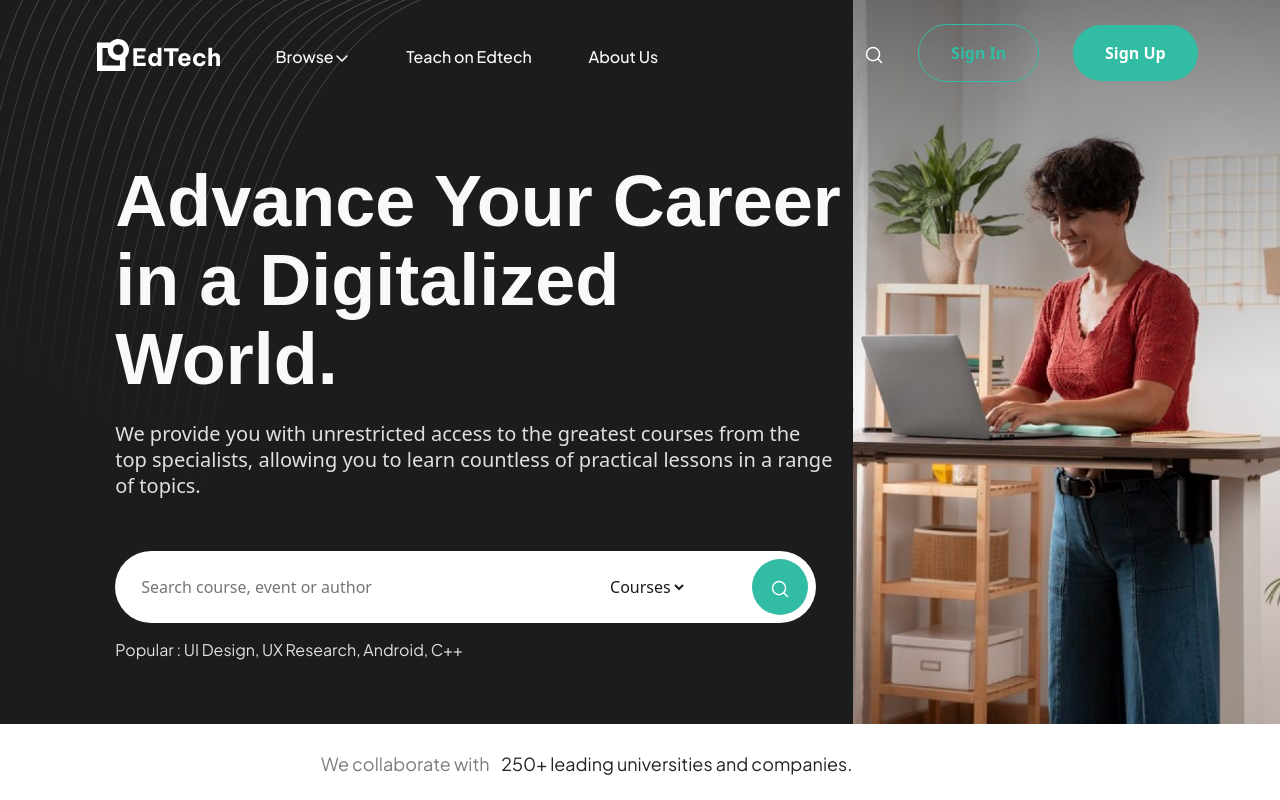
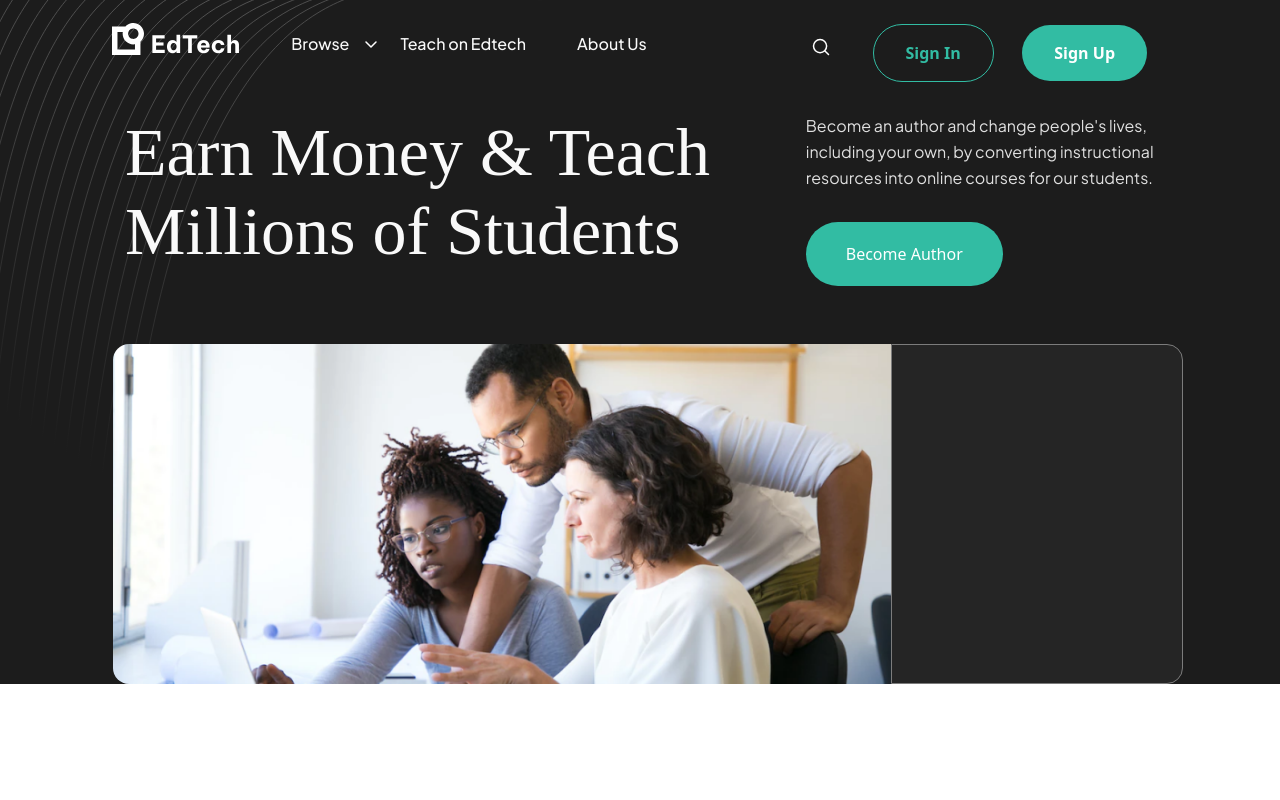
Before and after one commit to OrkhanKarimli/cardscomponent, a React (Create React App) app: page / in a window 1280 px wide. Shown: the top 800 px of the page. Built offline with nearby package versions, Linux system fonts and the light colour scheme; a web font is replaced by a local one.

Commit message:
fix nav bugs

```diff
--- a/src/App.js
+++ b/src/App.js
@@ -1,25 +1,10 @@
 import "./App.css";
 import "./scss/style.scss";
-import Landingpage from "./components/Landingpage";
-import Socialproof from "./components/Socialproof";
-import Popularcourses from "./components/Popularcourses";
-import Authorspage from "./components/Authorspage";
-import Aboutus from "./components/Aboutus";
-import Whyus from "./components/Whyus";
-import Testimonials from "./components/Testimonialspage";
-import Footer from "./components/Footer"
+import "./components/Teachonedtech"
+import Teachonedtech from "./components/Teachonedtech";
 function App() {
   return(
-    <>
-    <Landingpage/>
-    <Socialproof/>
-    <Popularcourses/>
-    <Authorspage/>
-    <Aboutus/>
-    <Whyus/>
-    <Testimonials/>
-    <Footer/>
-    </>
+<Teachonedtech/>
 
   )
 }
--- /dev/null
+++ b/src/components/Teachonedtech.jsx
@@ -0,0 +1,95 @@
+import React from "react";
+import { ReactComponent as Searchicon } from "../icons/Search.svg";
+import { ReactComponent as Caretdown } from "../icons/CaretDown.svg";
+import { ReactComponent as Logoicon } from "../icons/Logo.svg";
+import {ReactComponent as Pattern} from "../icons/Patern.svg"
+import { useState } from "react";
+import "bootstrap/dist/css/bootstrap.css";
+const Teachonedtech = () => {
+  const [isActive, setActive] = useState(false);
+
+  const handleClick = (e) => {
+    setActive(!isActive);
+  };
+  return (
+    <div className="container-fluid teachonedtech_main">
+       <i>
+        <Pattern/>
+       </i>
+      <div className="row justify-content-center">
+      <div className="col-md-10 landingnav">
+          <div className="row ">
+            <div className="col-md-7">
+              <ul>
+                <li >
+                  <i className="fixingicontech">
+                    <Logoicon />
+                  </i>
+                  <p>EdTech</p>
+                </li>
+                <li  className={isActive ? "addbottom" : ""} onClick={handleClick}>
+                  <p>Browse</p>
+                  <i className="fixearrowicedtech">
+                    <Caretdown />
+                  </i>
+                </li>
+                <li  className={isActive ? "addbottom" : ""} onClick={handleClick}>
+                  <p>Teach on Edtech</p>
+                </li>
+                <li  className={isActive ? "addbottom" : ""} onClick={handleClick}>
+                  <p>About Us</p>
+                </li>
+              </ul>
+            </div>
+            <div className="col-md-4">
+              <ul>
+                <li>
+                  <i className="fixedtechnaviconsc">
+                    <Searchicon/>
+                  </i>
+                </li>
+                <li>
+                  <button>
+                    Sign In
+                  </button>
+                </li>
+                <li>
+                <button>
+                    Sign Up
+                  </button>
+                </li>
+              </ul>
+            </div>
+          </div>
+        </div>
+        <div className="col-md-12 techtitle">
+            <div className="row">
+                <div className="col-md-7">
+                 <h1>
+                 Earn Money & Teach Millions of Students
+                 </h1>
+                </div>
+                <div className="col-md-4">
+                 <p>
+                 Become an author and change people's lives, including your own, by converting instructional resources into online courses for our students.
+                 </p>
+                 <button>
+                 Become Author
+                 </button>
+                </div>
+                <div className="col-md-8 edtechcontentimg">
+
+                </div>
+                <div className="col-md-4 edtechcontenttext">
+
+                </div>
+            </div>
+        </div>
+      </div>
+
+    </div>
+
+  );
+};
+
+export default Teachonedtech;
--- /dev/null
+++ b/src/scss/_teachonedtech.scss
@@ -0,0 +1,92 @@
+@mixin teach_edtech_text($size, $height, $weight, $color, $family) {
+  font-size: $size;
+  line-height: $height;
+  font-weight: $weight;
+  color: $color;
+  font-family: $family;
+}
+.teachonedtech_main {
+  background-color: $infoiconcol;
+  position: relative;
+  i {
+    position: absolute;
+    left: -6%;
+    top: 0;
+  }
+  .techtitle {
+    .row {
+      padding: 9% 0% 0% 9%;
+
+      .col-md-7 {
+        z-index: 999;
+        h1 {
+          @include teach_edtech_text(
+            68px,
+            79.2px,
+            500,
+            $author_info_color,
+            "General Sans"
+          );
+        }
+      }
+      .col-md-4 {
+        p {
+          @include teach_edtech_text(
+            16px,
+            26px,
+            400,
+            $landing_text_color,
+            $font-jakarta-plus
+          );
+        }
+
+        button {
+          padding: 20px 40px 20px 40px;
+          color: white;
+          background-color: $card_module_icon_color;
+          border-radius: 1000px;
+          border: none;
+          margin-top: 4%;
+        }
+      }
+    }
+    .edtechcontentimg {
+        margin-top: 5%;
+        z-index: 999;
+      height: 340px;
+      background-image: url(../image/edtechcontentimg.png);
+      background-position: center;
+      background-size: cover;
+      background-repeat: no-repeat;
+      border-radius: 16px 0px 0px 16px;
+    }
+    .edtechcontenttext{
+        width: 25%;
+        margin-top: 5%;
+        display: inline-block;
+        height: 340px;
+        background-color: $cardmoduletextbody;
+        border-radius: 0px 16px 16px 0px;
+        border: 1px solid $infocolor;
+    }
+  }
+}
+.addbottom {
+  border-bottom: 1px solid $uicolor;
+  color: $uicolor;
+}
+.fixingicontech{
+    position: absolute !important;
+    top: 23px !important;
+    left: 5px !important;
+}
+.fixedtechnaviconsc{
+    position: absolute !important;
+    left: 66% !important;
+    top: 28% !important;
+}
+.fixearrowicedtech{
+    position: absolute !important;
+    left: 24% !important;
+    top: 26% !important;
+}
--- a/src/scss/style.scss
+++ b/src/scss/style.scss
@@ -20,3 +20,4 @@
 @import "testimonialssmall";
 @import "testimonialspage";
 @import "footer";
+@import "_teachonedtech"
```
Also changed, not shown: src/icons/ArrowLineUpRight.svg (added), src/image/edtechcontentimg.png (added).
